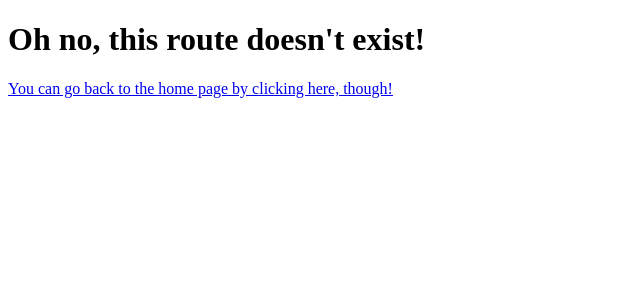
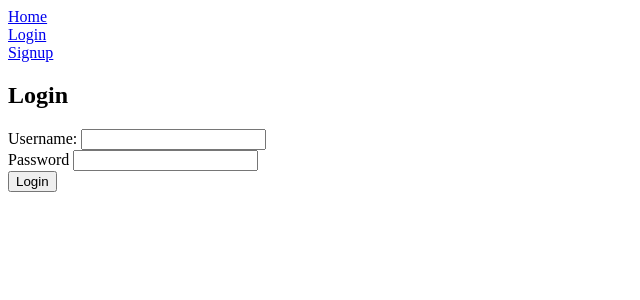
Before and after one commit to JBisquick/quizfin-client, a React (Vite) app: page /login in a window 1280 px wide. Shown: the top 300 px of the page, without its empty margins (0-640 px from the left). Built offline with nearby package versions, Linux system fonts and the light colour scheme.

Commit message:
Add login form and children components to app

```diff
--- a/src/components/App.jsx
+++ b/src/components/App.jsx
@@ -1,9 +1,11 @@
 import Navigation from './Navigation';
+import { Outlet } from 'react-router-dom';
 
 const App = () => {
   return (
     <div>
       <Navigation></Navigation>
+      <Outlet />
     </div>
   );
 };
--- /dev/null
+++ b/src/components/Login.jsx
@@ -0,0 +1,20 @@
+const Login = () => {
+  return (
+    <>
+      <h2>Login</h2>
+      <form onSubmit="">
+        <div>
+          <label htmlFor="">Username: </label>
+          <input type="text" />
+        </div>
+        <div>
+          <label htmlFor="">Password </label>
+          <input type="password" />
+        </div>
+        <button type="submit">Login</button>
+      </form>
+    </>
+  );
+};
+
+export default Login;
--- a/src/components/Navigation.jsx
+++ b/src/components/Navigation.jsx
@@ -4,10 +4,13 @@ const Navigation = () => {
   return (
     <div>
       <div>
-        <Link to="/login">Log In</Link>
+        <Link to="/">Home</Link>
       </div>
       <div>
-        <Link to="/signup">Sign Up</Link>
+        <Link to="/login">Login</Link>
+      </div>
+      <div>
+        <Link to="/signup">Signup</Link>
       </div>
     </div>
   );
--- a/src/routes.jsx
+++ b/src/routes.jsx
@@ -1,11 +1,13 @@
 import App from './components/App';
+import Login from './components/Login';
 import ErrorPage from './components/ErrorPage';
 
 const routes = [
   {
     path: '/',
     element: <App />,
-    errorElement: <ErrorPage />
+    errorElement: <ErrorPage />,
+    children: [{ path: 'login', element: <Login /> }]
   }
 ];
 
```
